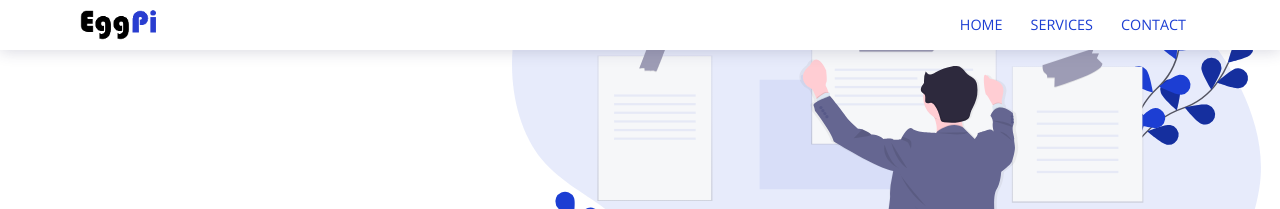
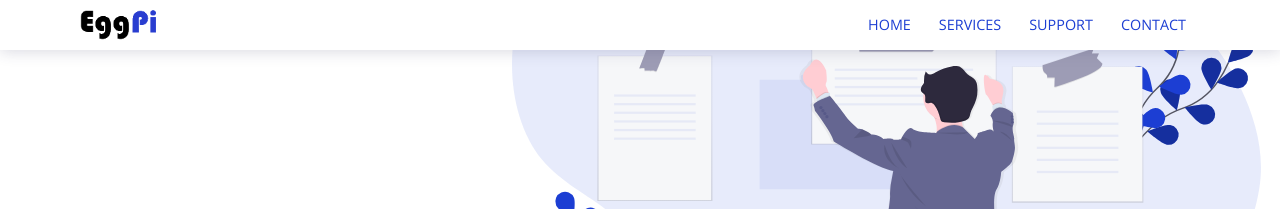
Before and after one commit to eggpi-site/eggpi-site.github.io, a Jekyll site: the page built from index.html, in a window 1280 px wide. Shown: the top 209 px of the page. Built offline with Jekyll 4.4.1, drawn with Linux system fonts in a browser that asks for light colours.

Commit message:
Update main-menu.html

```diff
--- a/_includes/main-menu.html
+++ b/_includes/main-menu.html
@@ -2,8 +2,8 @@
   <ul>
     <li><a href="{{site.baseurl}}/" class="{% if page.url == '/' %}current{% endif %}">Home</a></li>
     <li><a href="{{site.baseurl}}/services/" class="{% if page.url contains 'services' %}current{% endif %}">Services</a></li>
-<!--    <li><a href="{{site.baseurl}}/team/" class="{% if page.url contains 'team' %}current{% endif %}">Team</a></li>
-    <li><a href="{{site.baseurl}}/testimonials/" class="{% if page.url contains 'testimonials' %}current{% endif %}">Testimonials</a></li> -->
+    <li><a href="{{site.baseurl}}/support/" class="{% if page.url contains 'support' %}current{% endif %}">Support</a></li>
+<!--    <li><a href="{{site.baseurl}}/testimonials/" class="{% if page.url contains 'testimonials' %}current{% endif %}">Testimonials</a></li> -->
     <li><a href="{{site.baseurl}}/contact/" class="{% if page.url contains 'contact' %}current{% endif %}">Contact</a></li>
   </ul>
 </div>
```
